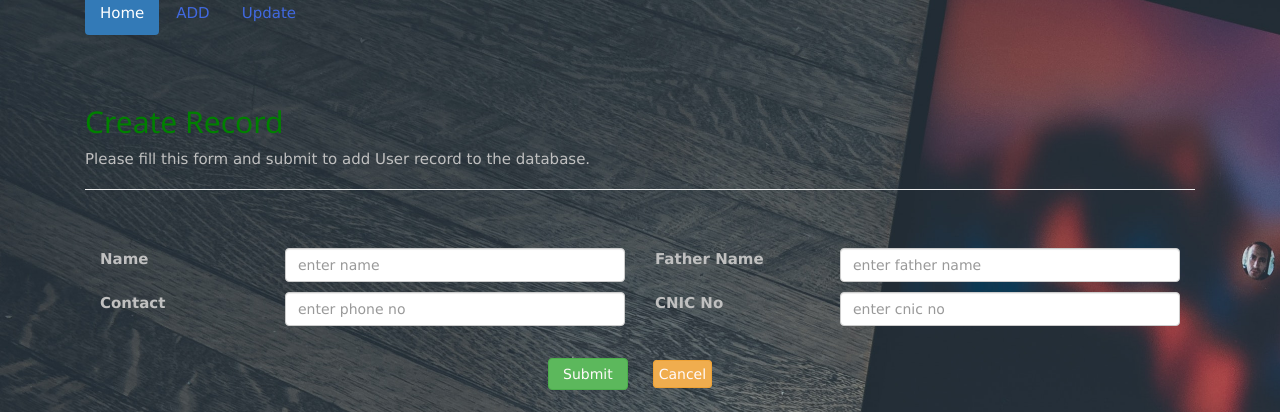
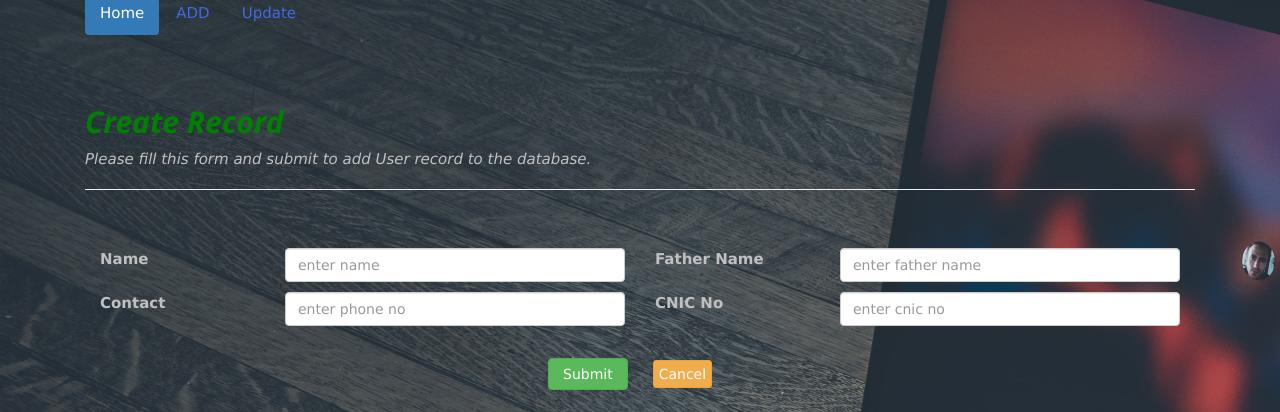
Before and after one commit to Usama868/CRUD, a PHP site: page /create.php in a window 1280 px wide. Shown: the part 178-590 px from the top of the page. Run offline with PHP 8.4, Linux system fonts and the light colour scheme.

Commit message:
Merge origin/master
Conflicts:
	db-connect.php

```diff
--- a/Css/style.css
+++ b/Css/style.css
@@ -20,7 +20,7 @@ background: linear-gradient(to bottom, black 0%,black 50%,#000000 50%,white 50%,
 
 
 .head{
-
+    margin-right: 200px;
 
    position: relative;
    height: 20%;
--- a/create.php
+++ b/create.php
@@ -129,8 +129,8 @@ if($_SERVER["REQUEST_METHOD"] === "POST"){
 
         <div class="col-md-12">
             <div class="page-header">
-            <h2 class="green">Create Record</h2>
-            <p class="silver">Please fill this form and submit to add User record to the database.</p>
+                <h2 class="green"><I><b>Create Record</b></i></h2>
+                <p class="silver"><i>Please fill this form and submit to add User record to the database.</i></p>
             </div>
                    <br/>
 
--- a/index.php
+++ b/index.php
@@ -19,7 +19,7 @@
                   <link rel="stylesheet" type="text/css" href="Css/colors.css">
             <div class="head img-responsive">
 
-            <img src="images/photog1.png" width="150px" height="auto"  style="max-width: 100%">
+            <img src="images/photog1.png" width="150px" height="auto"  style="max-width: 100%;">
 
         </div>
     <style type="text/css">
@@ -63,7 +63,7 @@
             <div class="row">
                 <div class="col-md-12">
                     <div class="silver page-header clearfix">
-                        <h2 class="pull-left">User's Details</h2>
+                        <h2 class="pull-left"><i><b>User's Details</b></i></h2>
                         <a href="create.php" class=" btn btn-success pull-right"><span>ADD New User</span></a>
                     </div>
                     <?php
--- a/read.php
+++ b/read.php
@@ -67,7 +67,7 @@ if(isset($_GET["id"]) && !empty(trim($_GET["id"]))){
                   <link rel="stylesheet" type="text/css" href="Css/colors.css">
             <div class="head img-responsive">
 
-            <img src="images/photog1.png" width="150px" height="auto"  style="max-width: 100%">
+            <img src="images/photog1.png" width="150px" height="auto"  style="max-width: 100%;">
 
         </div>
 
@@ -102,7 +102,7 @@ if(isset($_GET["id"]) && !empty(trim($_GET["id"]))){
             <div class="row">
                 <div class="col-md-12">
                     <div class="page-header">
-                        <h1 style="color:black; background-color: sandybrown; text-align: center;"><i>View Record</i></h1>
+                        <h1 style="color:black; background-color: sandybrown; text-align: center;"><i><b>View Record</b></i></h1>
                     </div>
                     <div class="form-group"style="font-size:25px;">
                         <label style="color:dodgerblue">Name</label>
```
